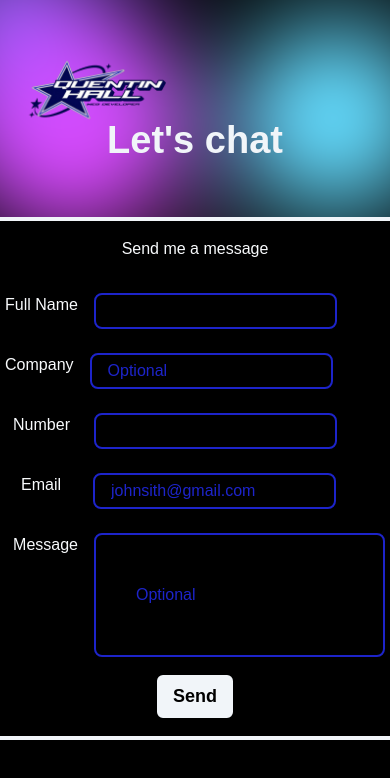
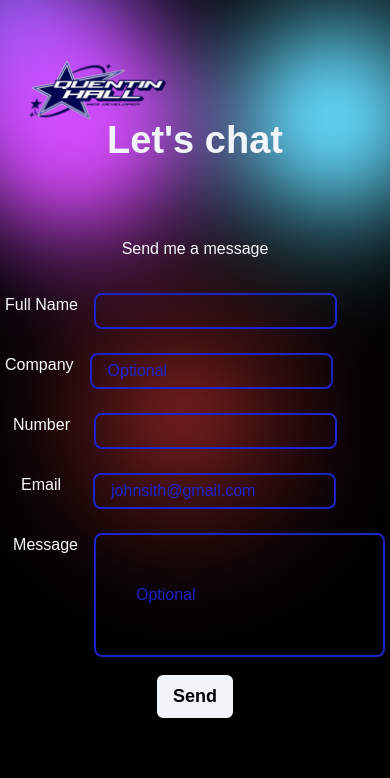
Before and after one commit to amossarahall124/Quentin-s-portfolio, a React (Vite) app: page /Contacts in a window 390 px wide. Shown: the top 778 px of the page. Built offline with nearby package versions, Linux system fonts and the light colour scheme.

Commit message:
fix margins

```diff
--- a/src/components/Navbar.tsx
+++ b/src/components/Navbar.tsx
@@ -19,7 +19,7 @@ function Navbar() {
     <div className="  ">
       <div className="w-full md:w-full bg-transparent p-4 rounded-2xl flex flex-row  justify-between items- z-50 fixed inset-x-0 top-6">
 
-        <div className="space-x-[500px] md:gap-[600px] lg:space-x-[1100px]  items-start ">
+        <div className="space-x-[380px] md:gap-[600px] lg:space-x-[1100px]  items-start ">
           <div className=" items-center m fixed">
             <img width={150} height={150} className="logoImg" src={logo} alt="react-logo" />
           </div>
@@ -35,7 +35,7 @@ function Navbar() {
             onClick={() => {
               setExpandNavbar(!expandNavbar);
             }}>
-            <ListAltIcon width={100} height={100} className="w-[450px] h-[250px]  text-slate-100 hover:text-blue-100" />
+            <ListAltIcon width={100} height={100} className="w-[450px] h-[450px]  text-slate-100 hover:text-blue-100 " />
           </div>
 
           <div className="block md:hidden ml-auto cursor-pointer"
--- a/src/pages/Contacts.tsx
+++ b/src/pages/Contacts.tsx
@@ -55,8 +55,8 @@ const contacts = () => {
 
           <h1 className=" text-slate-100 text-[38px] lg:text-[48px] mt-28  md:w-4/5 hover:text-blue-100 font-bold text-lato  text-center gap-1  ">Let's chat </h1>
 
-          <div className="flex flex-col gap-8 items-center  bg-main-100 border-slate-100
-          hover:border-blue-100  border-4 shadow-sm p-4 rounded-lg justify-center duration-500 ease-out   ">
+          <div className="flex flex-col gap-8 items-center   bg-transparent md:bg-main-100 border-transparent md:border-slate-100
+          md:hover:border-blue-100 border-4 shadow-sm p-4 rounded-lg justify-center duration-500 ease-out   ">
             <p className=" text-18 text-lato text-main-20 hover:text-blue-100 duration-500 ease-out hover:scale-110">Send me a message </p>
             <form
               target="_blank"
@@ -68,27 +68,27 @@ const contacts = () => {
                 <div className="borer-2 text-main-500 text-start ">
                   < li className="text-[16px] flex flex-row  gap-4 ">
                     <label className="text-main-20 hover:text-blue-100 hover:scale-110 duration-500 ease-out ">Full Name</label>
-                    <input className="px-4 py-1 rounded-lg bg-main-100 border-2 border-blue-100 text-slate-100" type="text"  {...register("fullName")} />
+                    <input className="px-4 py-1 rounded-lg bg-transparent md:bg-main-100 border-2 border-blue-100 text-slate-100" type="text"  {...register("fullName")} />
                     <p className="error text-red-800 font-bold ">{errors.fullName?.message}</p>
                   </li>
                 </div>
                 <li className="borer-2 mr-4 text-main-500 text-start text-[16px] flex flex-row gap-4 ">
                   <label className="text-main-20 hover:text-blue-100 hover:scale-110 duration-500 ease-out"> Company </label>
-                  <input className="px-4 py-1 rounded-lg placeholder-blue-100 bg-main-100 border-2 border-blue-100 text-slate-100" type="text" placeholder="Optional" {...register("company")} />
+                  <input className="px-4 py-1 rounded-lg placeholder-blue-100 bg-transparent md:bg-main-100 border-2 border-blue-100 text-slate-100" type="text" placeholder="Optional" {...register("company")} />
                 </li>
                 <li className="borer-2 ml-2 text-main-500 text-start text-[16px] flex flex-row gap-6 ">
                   <label className="text-main-20 hover:text-blue-100 hover:scale-110 duration-500 ease-out">Number</label>
-                  <input className="px-4 py-1 rounded-lg bg-main-100 border-2 border-blue-100 text-slate-100" type="number"  {...register("number")} />
+                  <input className="px-4 py-1 rounded-lg bg-transparent md:bg-main-100 border-2 border-blue-100 text-slate-100" type="number"  {...register("number")} />
 
                 </li>
                 <li className="borer-2 ml-4 text-main-500 text-start text-[16px] flex flex-row gap-8">
                   <label   className="text-main-20 hover:text-blue-100 hover:scale-110 duration-500 ease-out">Email</label>
-                  <input className="px-4 py-1 rounded-lg placeholder-blue-100 text-slate-100 bg-main-100 border-2 border-blue-100" type="email" placeholder="johnsith@gmail.com" {...register("email")} />
+                  <input className="px-4 py-1 rounded-lg placeholder-blue-100 text-slate-100 bg-transparent md:bg-main-100 border-2 border-blue-100" type="email" placeholder="johnsith@gmail.com" {...register("email")} />
                   <p className="error text-red-800 font-bold ">{errors.email?.message}</p>
                 </li>
                 <li className="borer-2 ml-2 text-main-500 text-start text-[16px] flex flex-row gap-4">
                   <label className="text-main-20 hover:text-blue-100 hover:scale-110 duration-500 ease-out"> Message</label>
-                  <input className="px-10 py-12 rounded-lg placeholder-blue-100 -text-start bg-main-100 border-2 border-blue-100 text-slate-100 " type="text" placeholder="Optional" {...register("message")} />
+                  <input className="px-10 py-12 rounded-lg placeholder-blue-100 -text-start bg-transparent md:bg-main-100 border-2 border-blue-100 text-slate-100 " type="text" placeholder="Optional" {...register("message")} />
                 </li>
               </ul>
               <div className="flex flex-col items-center justify-center mt-4">
--- a/src/pages/Projects.tsx
+++ b/src/pages/Projects.tsx
@@ -19,7 +19,7 @@ function Projects() {
               visible: { opacity: 1, x: 0 },
           }}>
         <div className="bg-main-100 max-w-[1500px] max-h-[1000px] w-[550px] h-[600px] lg:w-[1200px] lg:h-[580px] mt-40 ml-12 lg:mt-40 lg:ml-72 border-4 border-slate-100 hover:border-blue-100 shadow-sm duration-500 ease-out  relative ">
-          <div className="block w-full [h-50]  bg-clip-text bg-gradient-to-tr from-blue-950 via-blue-100 to-slate-500">
+          <div className="block w-full [h-50]  bg-clip-text bg-gradient-to-tr from-blue-950 via-blue-100 to-slate-500 ">
             <h1 className=" text-transparent text-[30px]
           lg:text-[50px] font-extrabold text-lato italic text-center mt-2 ">My Projects </h1>
           </div>
@@ -27,12 +27,12 @@ function Projects() {
             <div className="grid grid-cols-2 lg:grid-cols-4 justify-center items-center gap-4 mt-8  rounded-sm shadow-md  ">
               {ProjectList.map((project, idx) => {
                 return (
-                  <div className="flex  flex-col  bg-stone-800 justify-center items-center p-2 hover:scale-110 duration-200 cursor-pointer max-w-[500px] max-h-[500px] lg:w-[250px] w-[220px] ml-4 lg:ml-4 rounded-md shadow-md lg:hshadow-lg shadow-stone-600">
+                  <div className="flex  flex-col  bg-stone-800 justify-center items-center p-2 hover:scale-110 duration-200 cursor-pointer max-w-[500px] max-h-[500px] lg:w-[250px] w-[220px] ml-4 lg:ml-4 rounded-md shadow-md lg:hshadow-lg shadow-stone-600 border-2 border-slate-100 hover:border-blue-100">
                     <div className="bgImage" />
                     <div>
                     <img className=" w-[210px] h-[120px] lg:w-[230px] lg:h-[230px]  items-center justify-center rounded-sm object-cover hover:scale-110 duration-200 border-2 border-blue-100" src={project.image} alt="image of project" />
                     </div>
-                    <div className="flex flex-col justify-center items-center mt-4 gap-2">
+                    <div className="flex flex-col justify-center items-center mt-4 gap-2 hover:text-blue-100 duration-500">
                       <h1> {project.name} </h1>
                       <div className="flex flex-row items-start justify-between space-x-4 ">
                         <a href={project.git} target="_blank" className="bg-main-100 border-2 px-4 py-2 border-slate-100 hover hover:border-blue-100  hover:scale-110 duration-200 cursor-pointer shadow-md rounded-sm">GitHub</a>
```
